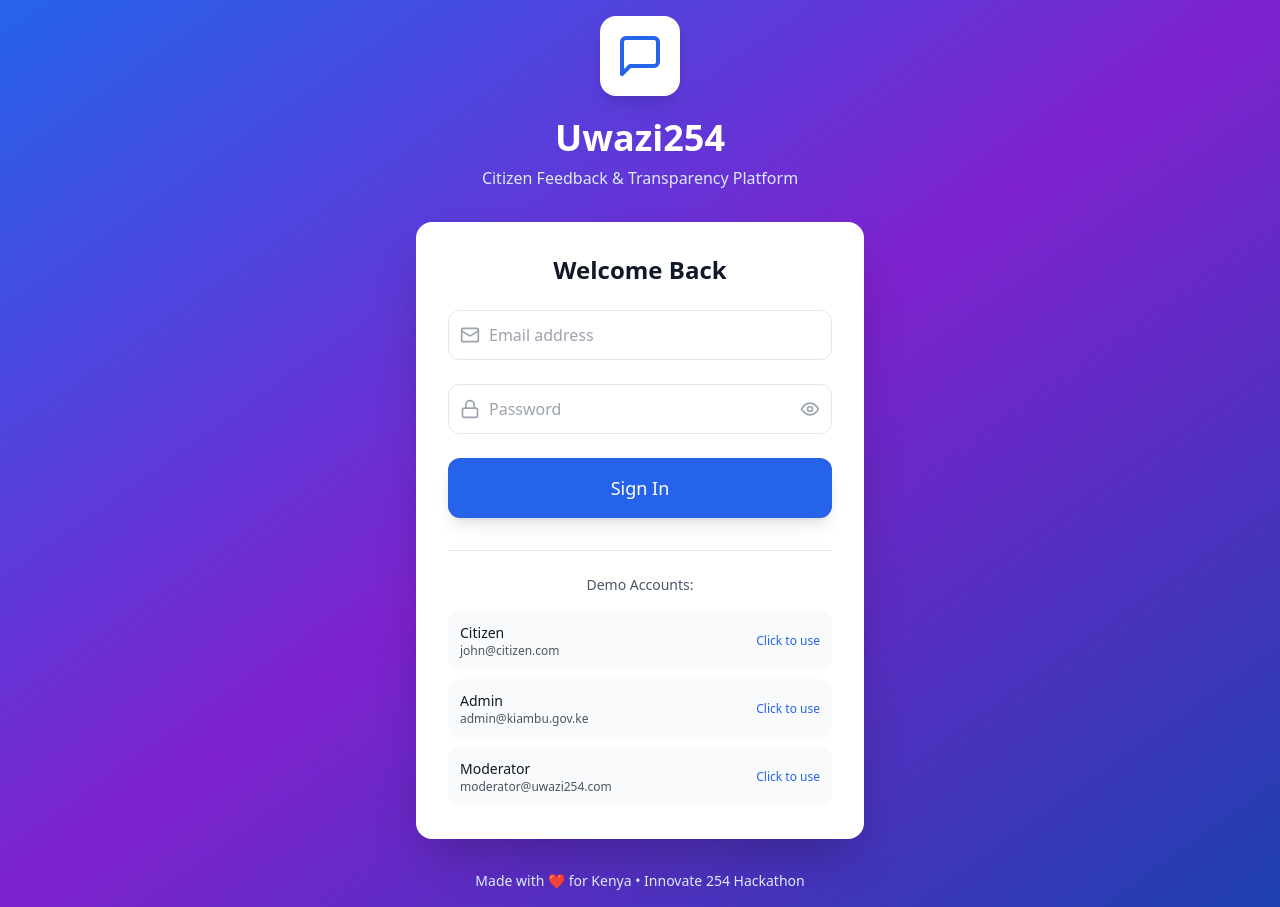
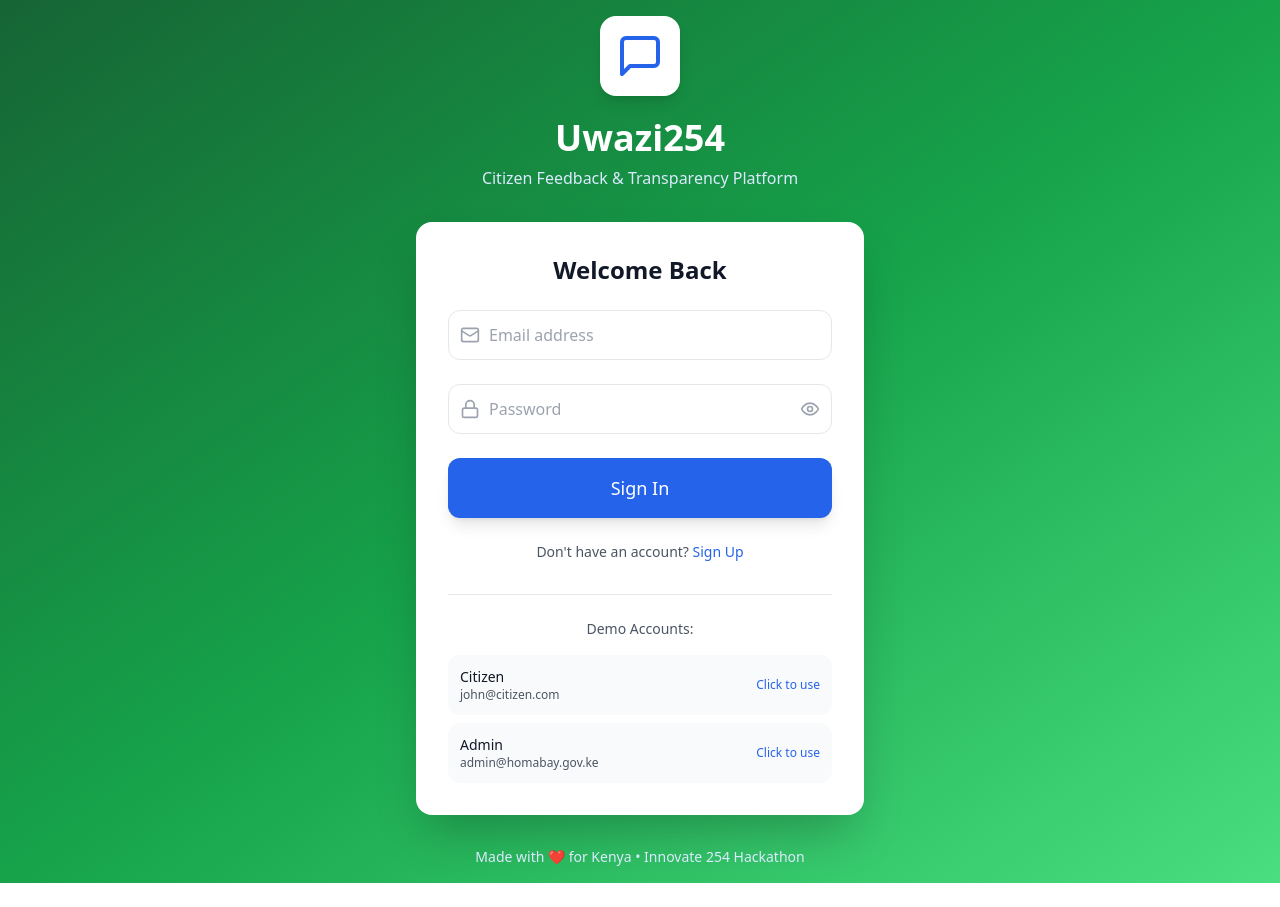
Before and after one commit to BrianKimeli/Uwazi254, a React (Vite) app in the folder frontend/: page /login in a window 1280 px wide. After the commit the page ends 883 px from the top, so only its background shows below. Built offline with nearby package versions, Linux system fonts and the light colour scheme.

Commit message:
Enhance Login page for better ui and ux

```diff
--- a/frontend/src/pages/LoginPage.tsx
+++ b/frontend/src/pages/LoginPage.tsx
@@ -28,12 +28,11 @@ const LoginPage: React.FC = () => {
 
   const demoAccounts = [
     { email: 'john@citizen.com', password: 'password', role: 'Citizen' },
-    { email: 'admin@kiambu.gov.ke', password: 'password', role: 'Admin' },
-    { email: 'moderator@uwazi254.com', password: 'password', role: 'Moderator' }
+    { email: 'admin@homabay.gov.ke', password: 'password', role: 'Admin' },
   ];
 
   return (
-    <div className="min-h-screen bg-gradient-to-br from-blue-600 via-purple-700 to-blue-800 flex items-center justify-center p-4">
+    <div className="min-h-screen bg-gradient-to-br from-green-800 via-green-600 to-green-400 flex items-center justify-center p-4">
       <div className="max-w-md w-full">
         {/* Logo and Title */}
         <div className="text-center mb-8">
@@ -97,6 +96,14 @@ const LoginPage: React.FC = () => {
               {loading ? 'Signing in...' : 'Sign In'}
             </Button>
           </form>
+          <div className="mt-6 text-center">
+            <p className="text-sm text-gray-600">
+              Don't have an account?{' '}
+              <a href="/register" className="text-blue-600 hover:underline">
+                Sign Up
+              </a>
+            </p>
+          </div>
 
           {/* Demo Accounts */}
           <div className="mt-8 pt-6 border-t border-gray-200">
```
